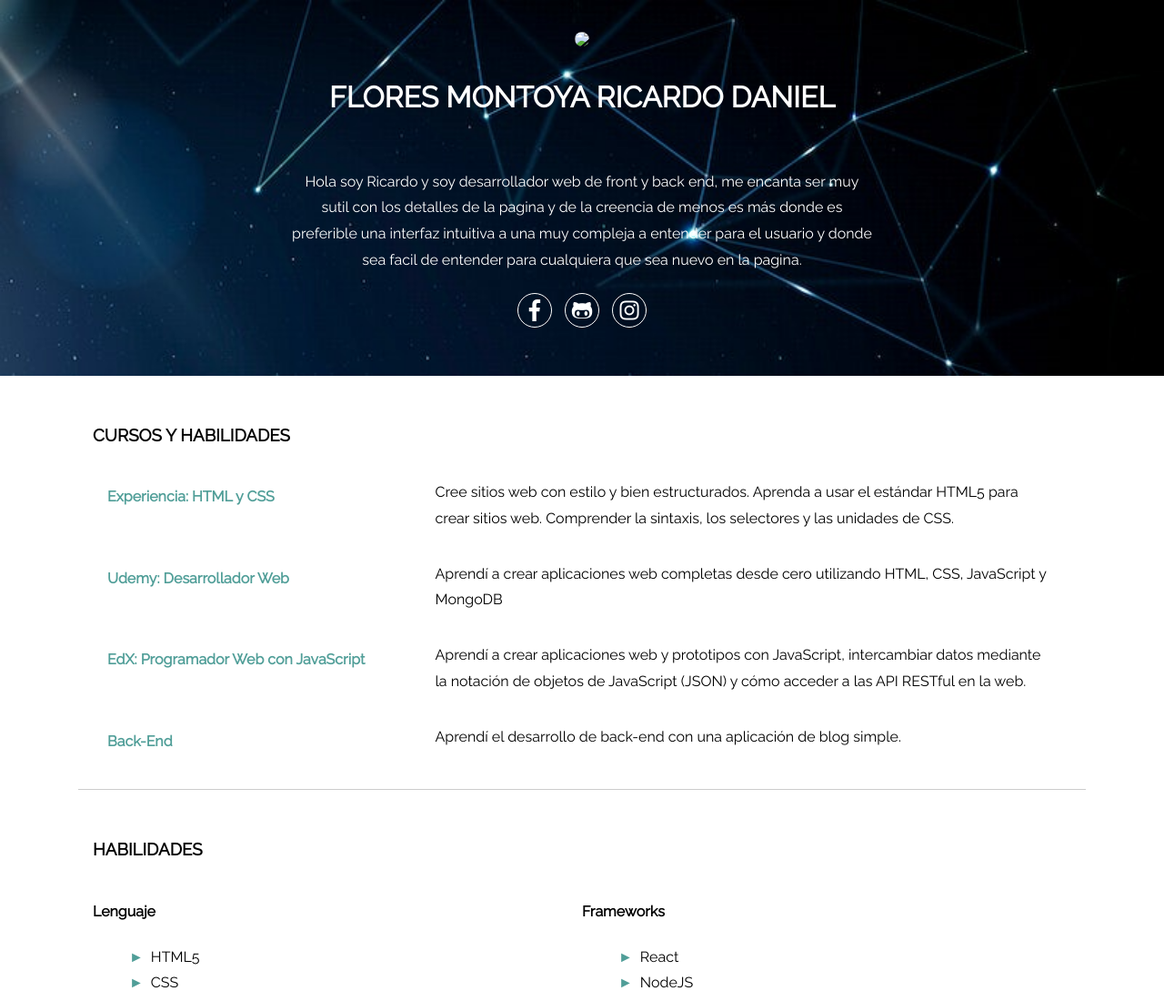
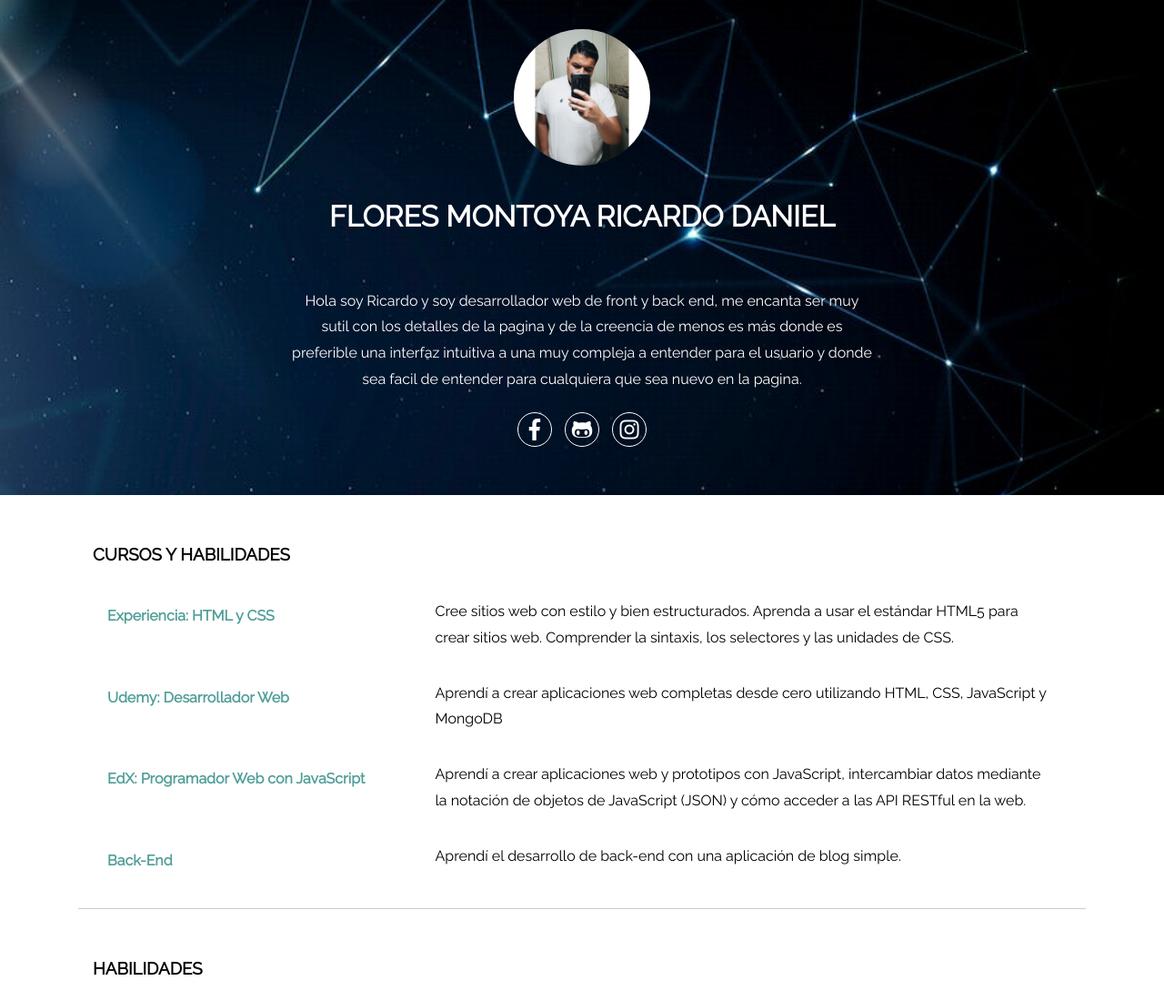
Before and after one commit to Ricardo3277/CV-RICARDO, a plain HTML site: page index.html in a window 1280 px wide. Shown: the top 1100 px of the page at 91% size. Drawn offline with Linux system fonts and the light colour scheme; the site is published under a folder, as on GitHub Pages, so addresses that start at the root find nothing.

Commit message:
fix: error correction

```diff
--- a/index.html
+++ b/index.html
@@ -15,7 +15,7 @@
 <body>
     <header>
         <div>
-            <img src="/img/foto.jpeg" />
+            <img src="img/foto.jpeg" />
         </div>
         <h1>Flores Montoya Ricardo Daniel</h1>
         <section>
```
